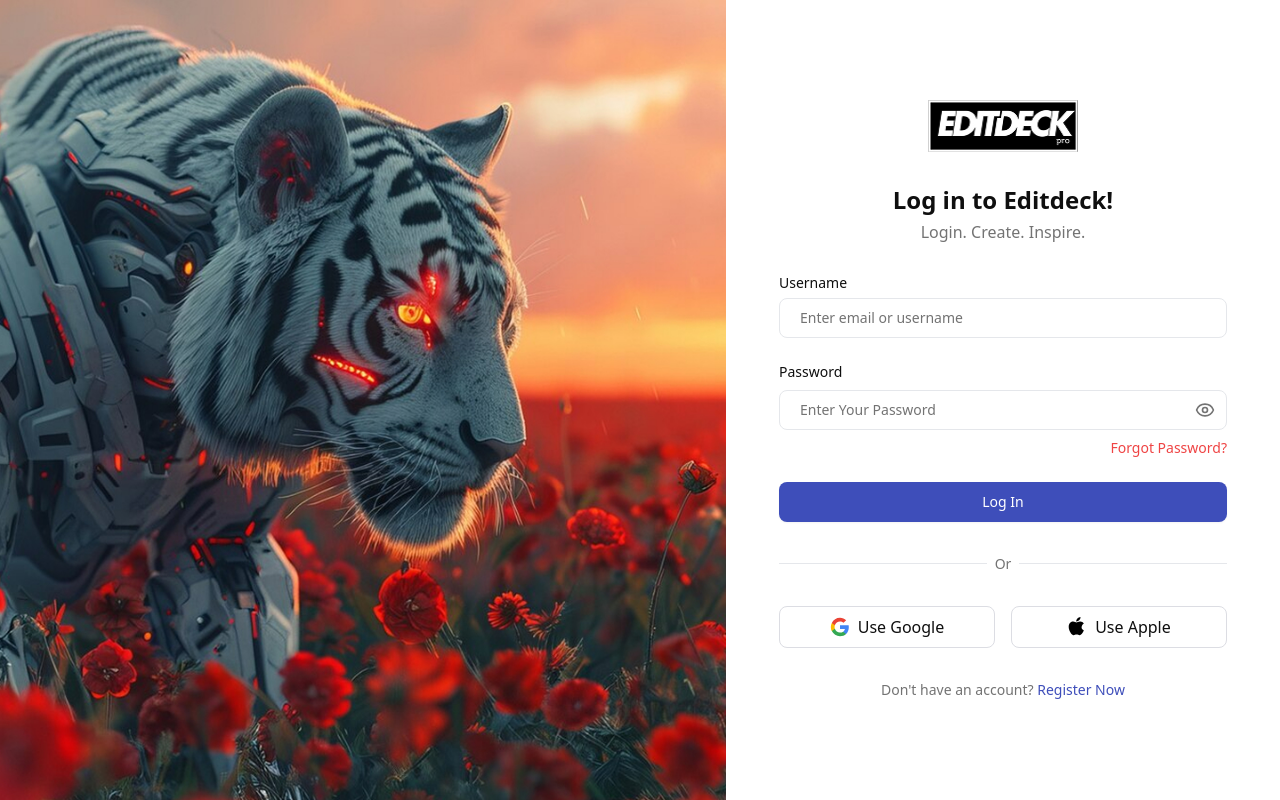
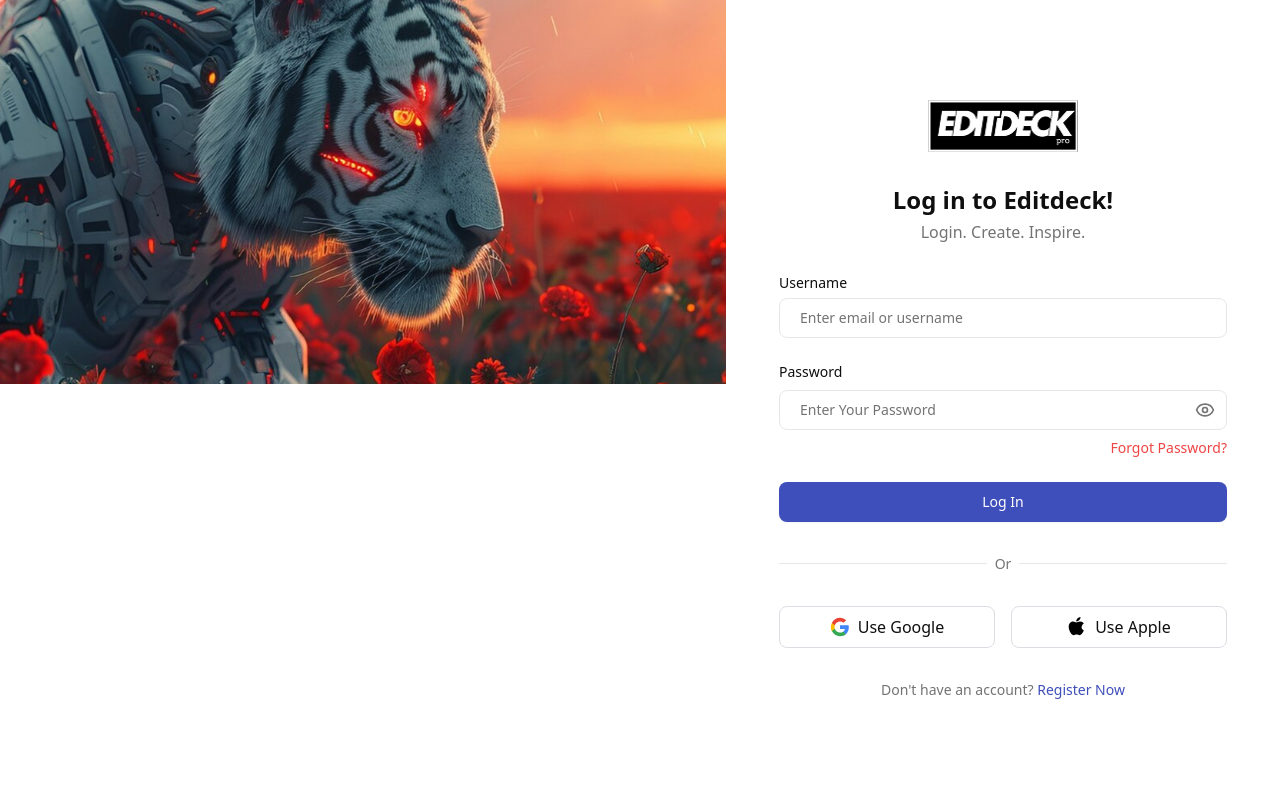
Before and after one commit to Editdeckpro/EDP, a Next.js app: page /login in a window 1280 px wide. Built offline with nearby package versions, Linux system fonts and the light colour scheme; no server answers.

Commit message:
changed the login

```diff
--- a/src/app/(auth)/layout.tsx
+++ b/src/app/(auth)/layout.tsx
@@ -8,7 +8,7 @@ const Layout: FC<LayoutProps> = ({ children }) => {
   return (
     <main className="flex min-h-screen flex-col md:flex-row">
       {/* Background Image Section */}
-      <section className="w-full min-h-72 md:h-auto md:w-2/3 relative">
+      <section className="w-full h-48 md:h-96 md:w-2/3 relative">
         <Image
           src="/images/auth/login-bg.jpg"
           alt="Cybernetic tiger in a field of red flowers"
```
